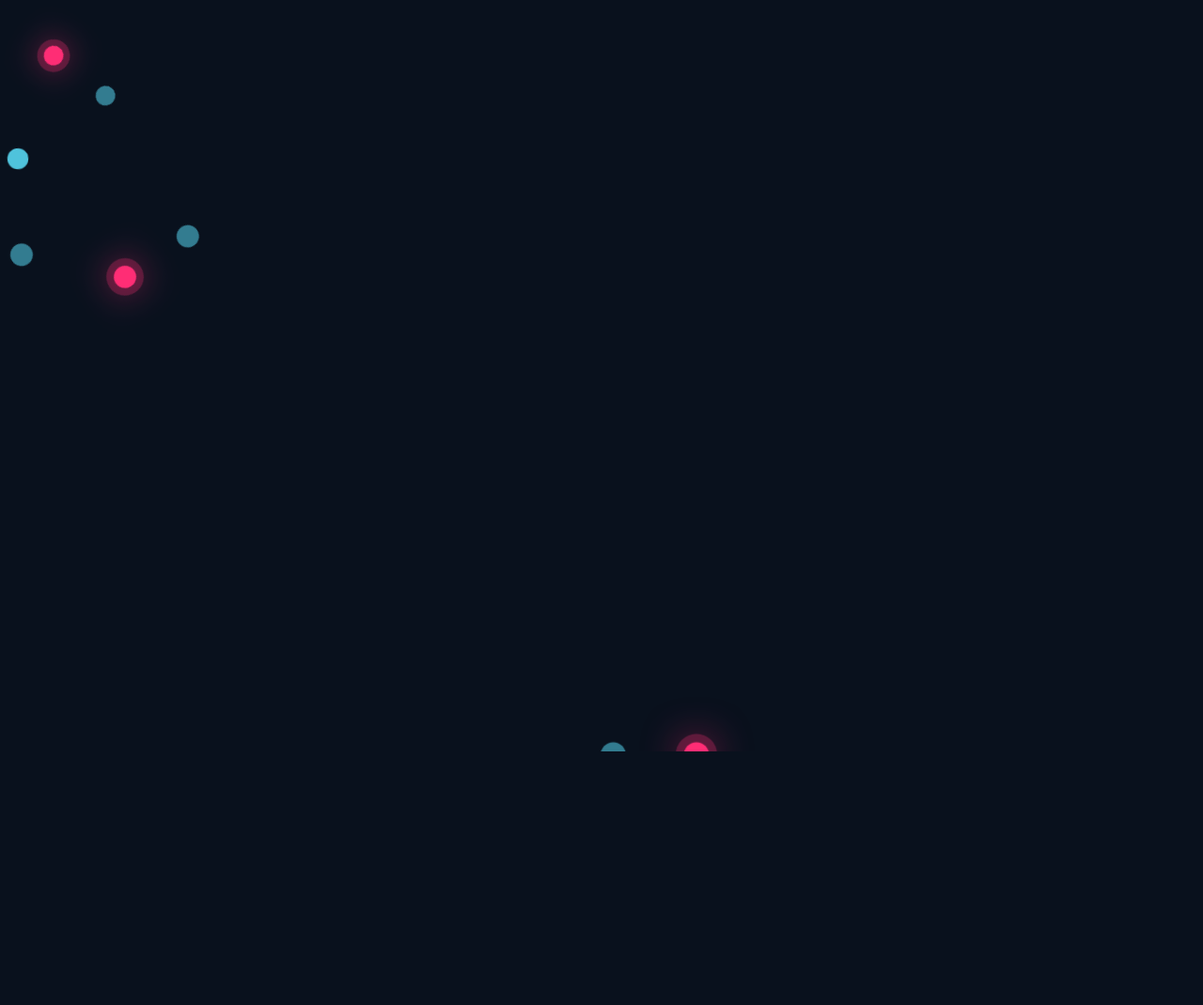
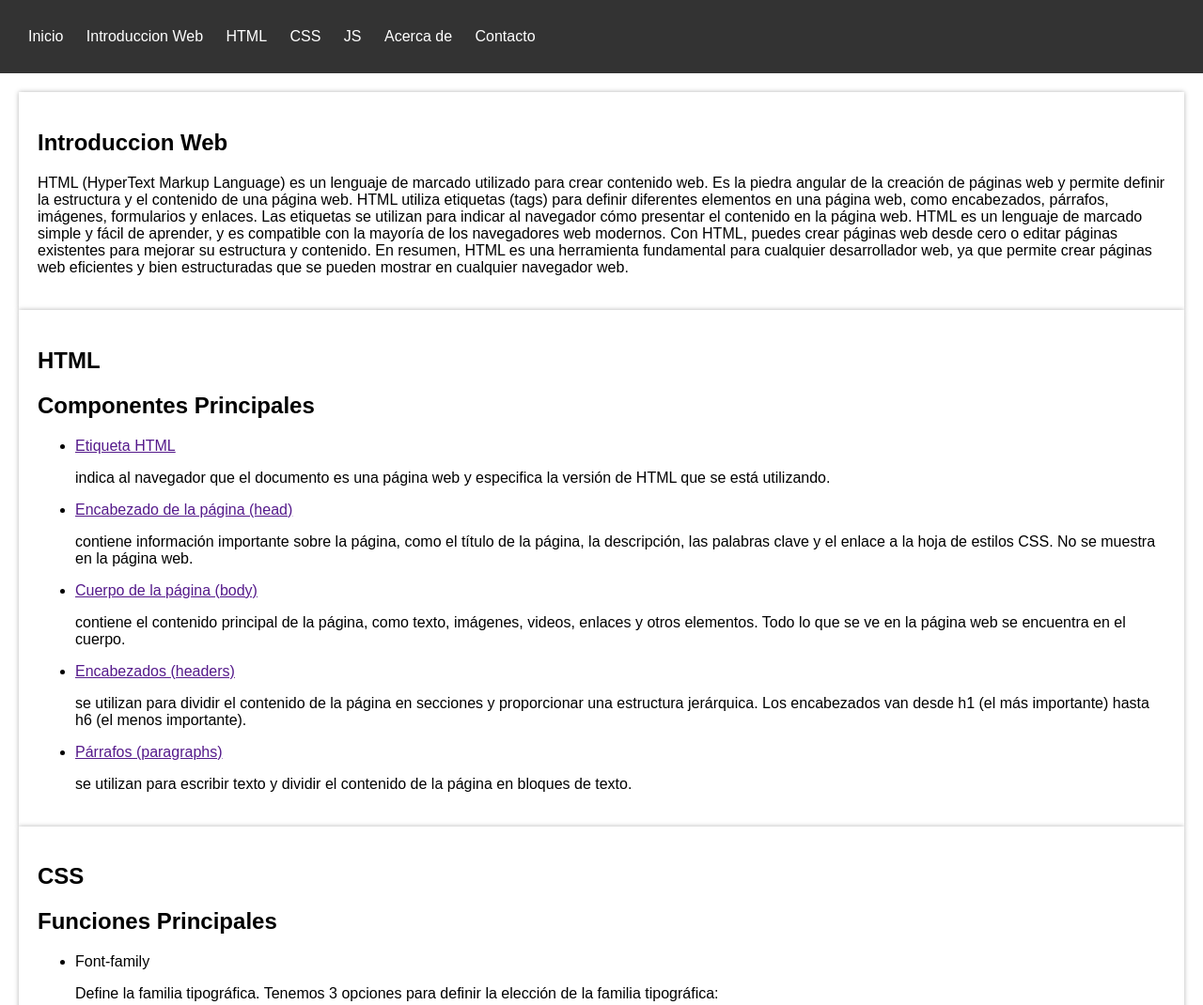
Before and after one commit to kmuy1212/kmuy1212.io, a plain HTML site: page index.html in a window 1280 px wide. Shown: the top 1070 px of the page at 94% size. Before the commit the page ends 800 px from the top, so only its background shows below. Drawn offline with Linux system fonts and the light colour scheme.

Commit message:
2 files modified, 1 deleted

```diff
--- a/index.html
+++ b/index.html
@@ -1,41 +1,106 @@
 <!DOCTYPE html>
-<html lang="en">
-  <head>
-    <title>Home</title>
-    <meta charset="UTF-8" />
-    <meta name="viewport" content="width=device-width" />
-    <!--
-      Need a visual blank slate?
-      Remove all code in `styles.css`!
-    -->
-    <link rel="stylesheet" href="styles.css" />
-    <script type="module" src="script.js"></script>
-  </head>
-  <body>
+<html>
+<head>
+	<title>Titulo de la pagina</title>
+	<meta charset="utf-8">
+	<meta name="viewport" content="width=device-width, initial-scale=1.0">
+	<link rel="stylesheet" type="text/css" href="styles.css">
+</head>
+<body>
+	<header>
+		<nav>
+			<ul>
+				<li><a href="#">Inicio</a></li>
+        <li><a href="#">Introduccion Web</a></li>
+        <li><a href="#">HTML</a></li>
+        <li><a href="#">CSS</a></li>
+        <li><a href="#">JS</a></li>
+				<li><a href="#">Acerca de</a></li>
+				<li><a href="#">Contacto</a></li>
+			</ul>
+		</nav>
+	</header>
 
-    <div class="container">
-    <div class="particulas">
-    <span style="--i:11;"></span>
-    <span style="--i:12;"></span>
-    <span style="--i:24;"></span>
-    <span style="--i:10;"></span>
-    <span style="--i:14;"></span>
-    <span style="--i:23;"></span>
-    <span style="--i:18;"></span>
-    <span style="--i:16;"></span>
-    <span style="--i:19;"></span>
-    <span style="--i:20;"></span>
-    <span style="--i:22;"></span>
-    <span style="--i:25;"></span>
-    <span style="--i:18;"></span>
-    <span style="--i:21;"></span>
-    <span style="--i:13;"></span>
-    <span style="--i:15;"></span>
-    <span style="--i:26;"></span>
-    <span style="--i:17;"></span>
-    <span style="--i:13;"></span>
-    <span style="--i:28;"></span>
-    </div>
-    </div>
-  </body>
+	<main>
+		<section>
+			<h1>Introduccion Web</h1>
+			<p>HTML (HyperText Markup Language) es un lenguaje de marcado utilizado para crear contenido web. Es la piedra angular de la creación de páginas web y permite definir la estructura y el contenido de una página web.
+
+      HTML utiliza etiquetas (tags) para definir diferentes elementos en una página web, como encabezados, párrafos, imágenes, formularios y enlaces. Las etiquetas se utilizan para indicar al navegador cómo presentar el contenido en la página web.
+
+      HTML es un lenguaje de marcado simple y fácil de aprender, y es compatible con la mayoría de los navegadores web modernos. Con HTML, puedes crear páginas web desde cero o editar páginas existentes para mejorar su estructura y contenido.
+
+      En resumen, HTML es una herramienta fundamental para cualquier desarrollador web, ya que permite crear páginas web eficientes y bien estructuradas que se pueden mostrar en cualquier navegador web.</p>
+		</section>
+    <section>
+    <h1>HTML  </h1>
+    <H2>Componentes Principales</H2>
+    <ul><li><a href="">Etiqueta HTML <p></p></a>indica al navegador que el documento es una página web y especifica la versión de HTML que se está utilizando.
+
+    </li></ul>
+    <ul><li><a href="">Encabezado de la página (head) <p></p></a>contiene información importante sobre la página, como el título de la página, la descripción, las palabras clave y el enlace a la hoja de estilos CSS. No se muestra en la página web.
+
+    </li></ul>
+    <ul><li><a href="">Cuerpo de la página (body) <p></p></a>contiene el contenido principal de la página, como texto, imágenes, videos, enlaces y otros elementos. Todo lo que se ve en la página web se encuentra en el cuerpo.
+
+    </li></ul>
+    <ul><li><a href="">Encabezados (headers) <p></p></a>se utilizan para dividir el contenido de la página en secciones y proporcionar una estructura jerárquica. Los encabezados van desde h1 (el más importante) hasta h6 (el menos importante).
+
+    </li></ul>
+    <ul><li><a href="">Párrafos (paragraphs) <p></p></a> se utilizan para escribir texto y dividir el contenido de la página en bloques de texto.
+
+    </li></ul>
+    </section>
+    <section>
+    <h1>CSS</h1>
+    <H2>Funciones Principales</H2>
+    <ul>
+    <li>Font-family <p>Define la familia tipográfica. Tenemos 3 opciones para definir la elección de la familia tipográfica:</p></li>
+    </ul>
+    <li>Font-size<p>Define el tamaño de la fuente y el valor se puede escribir en pixels o rems.</p></li>
+    <li>Color y background-color<p>Color define el color de la tipografía y background-color, el color de fondo de un elemento. Los colores se pueden escribir de varias formas</p></li>
+    <li>Width<p>efine el ancho de un elemento, el valor se puede escribir en pixels, rems o porcentaje. Las etiquetas de bloque tienen por defecto un width de 100%.</p></li>
+    <li>Max-width o min-width<p>Definen el ancho máximo o mínimo de un elemento. Muy importante para adaptar el sitio a los diferentes tamaños de pantalla</p></li>
+    <li>Padding<p>Es la distancia desde el borde de un elemento hasta su contenido. Esta propiedad es imprescindible si la caja tiene color de fondo o borde</p></li>
+    <li>Margin<p></p>Es la distancia entre un elemento y otro (desde el borde de un elemento hacia afuera). Muchas etiquetas HTML tienen margin por defecto por ejemplo: el body, los encabezados, los párrafos y las listas.</li>
+    <li>Border<p></p>Define el borde de un elemento, su color, su estilo y grosor.</li>
+
+    </section>
+    <section><H1>JS</H1>
+
+    <h3>Funciones principales </h3>
+    <ul>
+    <li>1. String.split()
+    Divide una cadena en un arreglo de subcadenas de la cadena original a partir de un carácter separador:
+
+    let cadena = "Hola,mundo,JavaScript";cadena.split(“,”);</li>
+    <li>2. String.substring()
+    Extrae caracteres desde un índice A hasta un índice B sin incluirlo:
+
+    let cadena = "Hola";cadena.substring(0,3);</li>
+    <li>3. String.trim()
+    Elimina espacios en blanco al inicio y al final de una cadena:
+
+    let cadena = " Hola ";cadena.trim();
+
+    4. Array.map()
+    Crea un arreglo nuevo con los resultados de la función enviada como parámetro:
+
+    let numbers = [2, 4, 8, 16];let halves= numbers.map(function(x) { return x / 2;});</li>
+    <li>5. Array.push()
+    Agrega elementos al final de un arreglo y regresa la longitud del arreglo con los nuevos elementos:
+
+    const things = ['dish', 'computer', 'dog'];const count = things.push('bed');</li>
+    <li></li>
+    <li></li>
+    <li></li>
+    <li></li>
+    </ul>
+    </section>
+	</main>
+
+	<footer>
+		<p>Derechos reservados &copy; 2023</p>
+	</footer>
+</body>
 </html>
--- a/styles.css
+++ b/styles.css
@@ -1,64 +1,49 @@
-*{
-  margin: 0;
-  padding: 0;
-  box-sizing: border-box;
-
+body {
+	margin: 0;
+	padding: 0;
+	font-family: Arial, sans-serif;
 }
 
-body{
-  display: flex;
-  justify-content: center;
-  align-items: center;
-  min-height: 100vh;
-  background: #09111d;
+header {
+	background-color: #333;
+	color: #fff;
+	padding: 20px;
 }
 
-.container{
-  position:relative ;
-  width: 100%;
-  height: 100vh;
-  overflow: hidden;
-
+nav ul {
+	list-style: none;
+	margin: 0;
+	padding: 0;
 }
 
-.particulas{
-  position: relative;
-  display: flex;
-  z-index: 1;
-
+nav ul li {
+	display: inline-block;
 }
 
-.particulas span{
-  position: relative;
-  bottom: 30px;
-  width: 30px;
-  height: 30px;
-  background-color: #4fc3dc;
-  box-shadow: 0 0 0 10px #4fc3dc44, 0 0 0 50px #4fc3dc, -100x 0 #4fc3dc99, 100px 0 #ff2d7599;
-  margin: 0 4px;
-  border-radius:  50%;
-  animation: animate 15s ease infinite;
-  animation-duration: calc(125s/var(--i));
+nav ul li a {
+	display: block;
+	color: #fff;
+	padding: 10px;
+	text-decoration: none;
 }
-.particulas span:nth-child(even){
-  background: #ff2d75;
-  box-shadow: 0 0 0 10px #ff2d7544,
-  0 0  50px #ff2d75,
-  -100px 0 #4fc3dc99, 100px
-  100px 0 #4fc3dc99;
 
+nav ul li a:hover {
+	background-color: #555;
 }
-@keyframes animate{
-  0%{
-    transform: translateY(120vh) scale(0) rotate(0deg);
 
-  }
-  20%{
-    transform: translateY(100vh) scale(1) rotate(0deg);
+main {
+	margin: 20px;
+}
 
-  }
+section {
+	background-color: #fff;
+	padding: 20px;
+	box-shadow: 0 0 5px rgba(0,0,0,0.3);
+}
 
-  100%{
-    transform: translateY(-50vh) scale(0.5) rotate(360deg);
-  }
+footer {
+	background-color: #333;
+	color: #fff;
+	text-align: center;
+	padding: 10px;
 }
```
Also changed, not shown: page2.html (deleted, +0 -19 lines).
